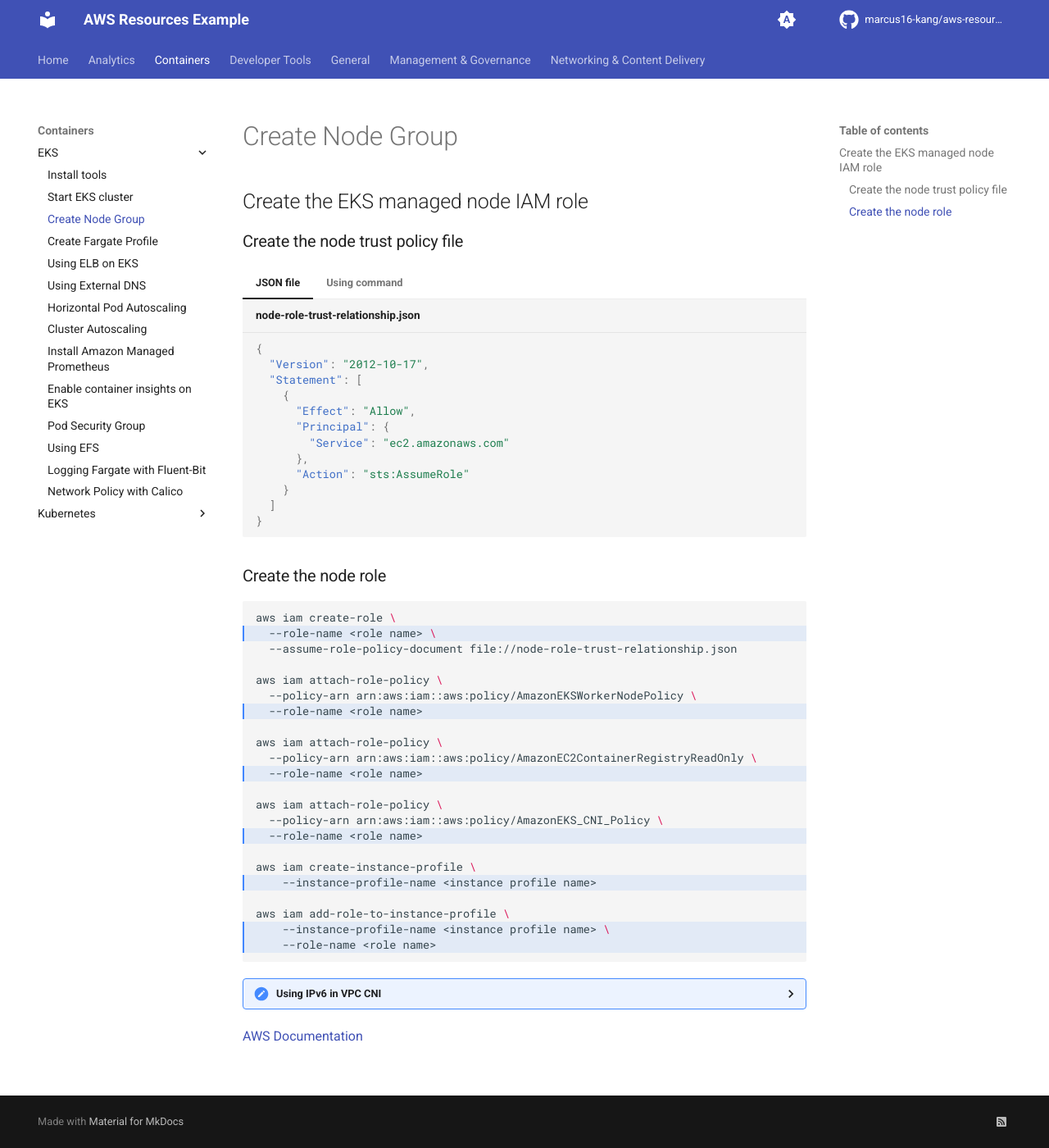
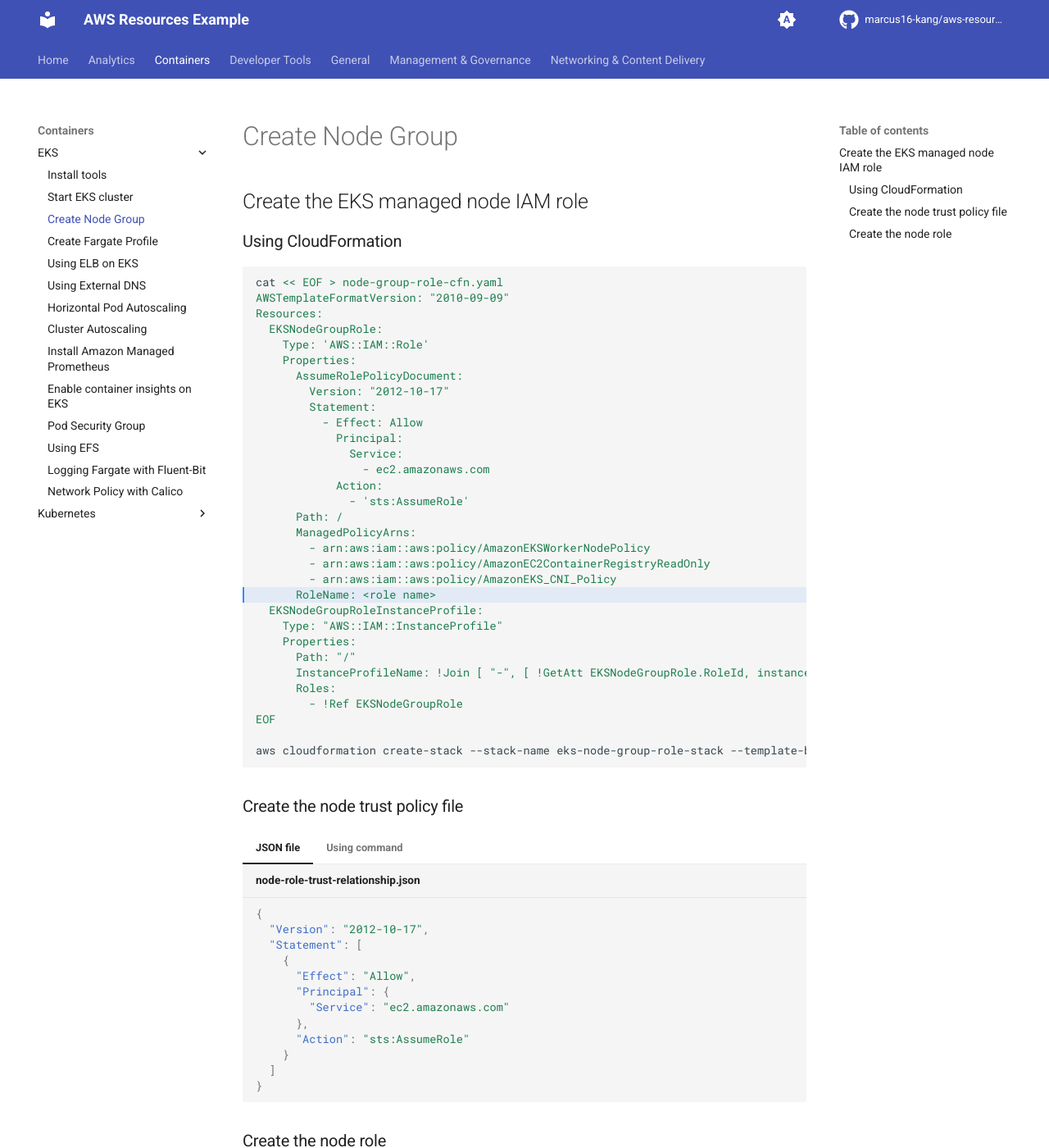
Before and after one commit to dev-sjlee/aws-resources-example, an MkDocs documentation site: the page built from docs/Containers/EKS/03-create-node-group.md, in a window 1280 px wide and 1400 px high. Shown: the whole window at 82% size. Built offline with MkDocs 1.6.1 and Material for MkDocs 9.7.7, drawn with Linux system fonts in a browser that asks for light colours; comment, search, counter and statistics services are not loaded.

Commit message:
Add cloudformation options ad eks-02 to eks-04.

````diff
--- a/docs/Containers/EKS/03-create-node-group.md
+++ b/docs/Containers/EKS/03-create-node-group.md
@@ -1,6 +1,42 @@
 # Create Node Group
 
 ## Create the EKS managed node IAM role
+
+### Using CloudFormation
+
+``` shell hl_lines="21"
+cat << EOF > node-group-role-cfn.yaml
+AWSTemplateFormatVersion: "2010-09-09"
+Resources:
+  EKSNodeGroupRole:
+    Type: 'AWS::IAM::Role'
+    Properties:
+      AssumeRolePolicyDocument:
+        Version: "2012-10-17"
+        Statement:
+          - Effect: Allow
+            Principal:
+              Service:
+                - ec2.amazonaws.com
+            Action:
+              - 'sts:AssumeRole'
+      Path: /
+      ManagedPolicyArns:
+        - arn:aws:iam::aws:policy/AmazonEKSWorkerNodePolicy
+        - arn:aws:iam::aws:policy/AmazonEC2ContainerRegistryReadOnly
+        - arn:aws:iam::aws:policy/AmazonEKS_CNI_Policy
+      RoleName: <role name>
+  EKSNodeGroupRoleInstanceProfile:
+    Type: "AWS::IAM::InstanceProfile"
+    Properties:
+      Path: "/"
+      InstanceProfileName: !Join [ "-", [ !GetAtt EKSNodeGroupRole.RoleId, instance-profile ] ]
+      Roles:
+        - !Ref EKSNodeGroupRole
+EOF
+
+aws cloudformation create-stack --stack-name eks-node-group-role-stack --template-body file://node-group-role-cfn.yaml --capabilities CAPABILITY_NAMED_IAM
+```
 
 ### Create the node trust policy file
 
````
Also changed, not shown: docs/Containers/EKS/02-start-eks-cluster.md (+30 -3 lines), docs/Containers/EKS/04-create-fargate-profile.md (+31 -1 lines).
